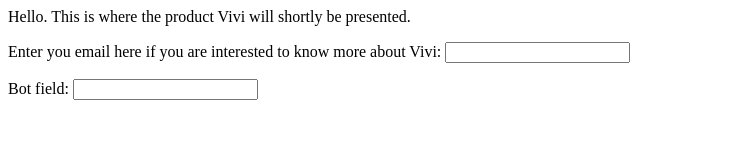
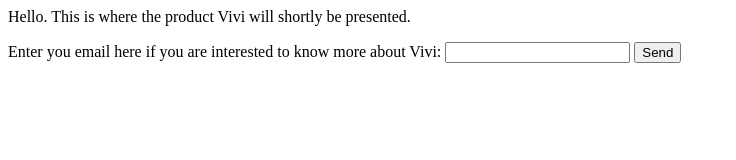
Before and after one commit to Osclux/vivi-stand.com, a plain HTML site: page index.html in a window 1280 px wide. Shown: the whole page, without its empty margins (0-736 px from the left). Drawn offline with Linux system fonts and the light colour scheme.

Commit message:
Updated email form

```diff
--- a/index.html
+++ b/index.html
@@ -5,10 +5,11 @@
   <body>
     <p>Hello. This is where the product Vivi will shortly be presented.</p>
 
-    <form name="interest" netlify netlify-honeypot="bot-field">
-      <p><label>Enter you email here if you are interested to know more about Vivi: <input name="email"></label></p>
-      <p class="hidden"><label>Bot field: <input name="bot-field"></label></p>
-      <!--p><button>Send</button></p-->
+    <form name="interest" netlify>
+      	<p><label>Enter you email here if you are interested to know more about Vivi:</label>
+			<input type="email" name="email"> <button>Send</button>
+		</p>
+
     </form>
   </body>
 </html>
```
